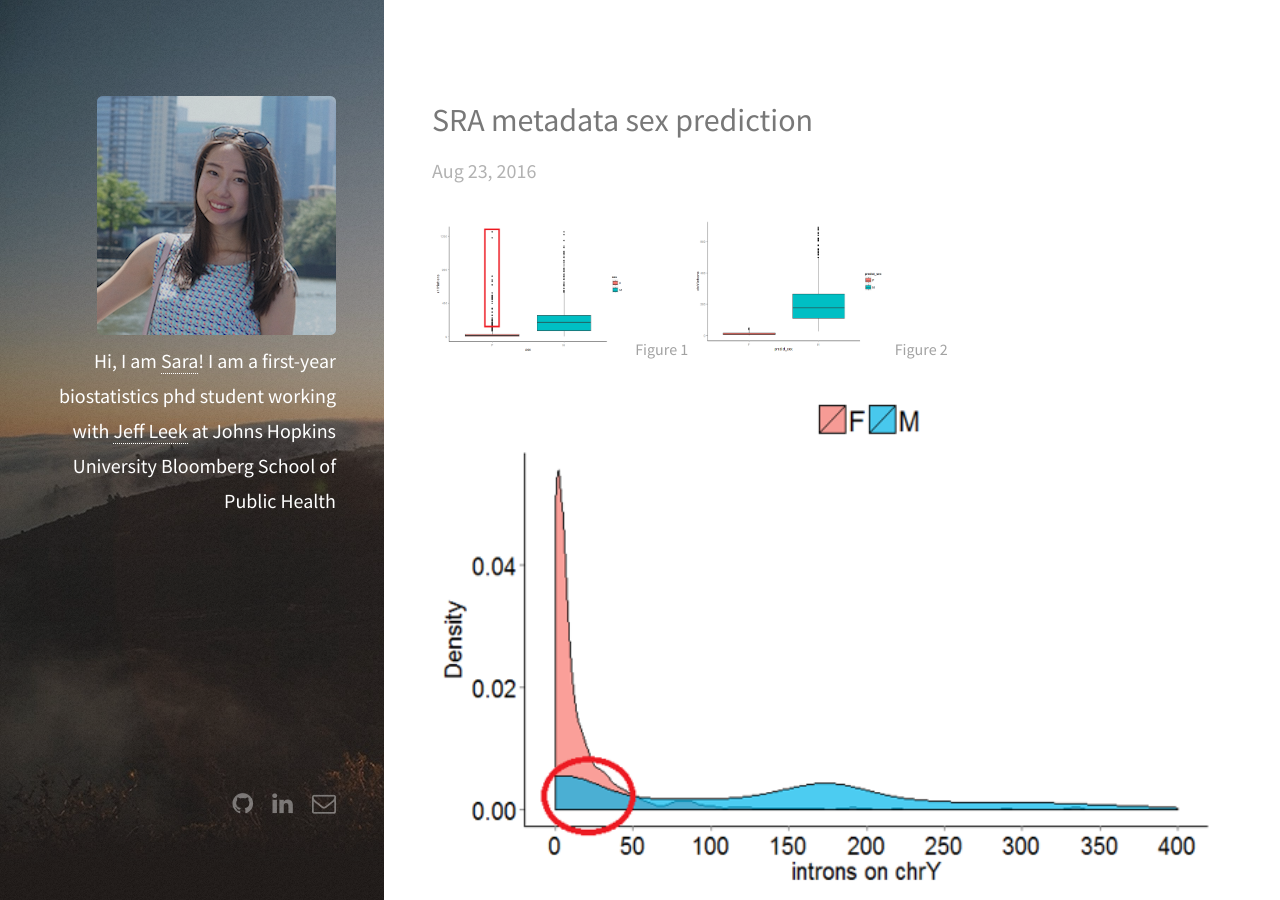
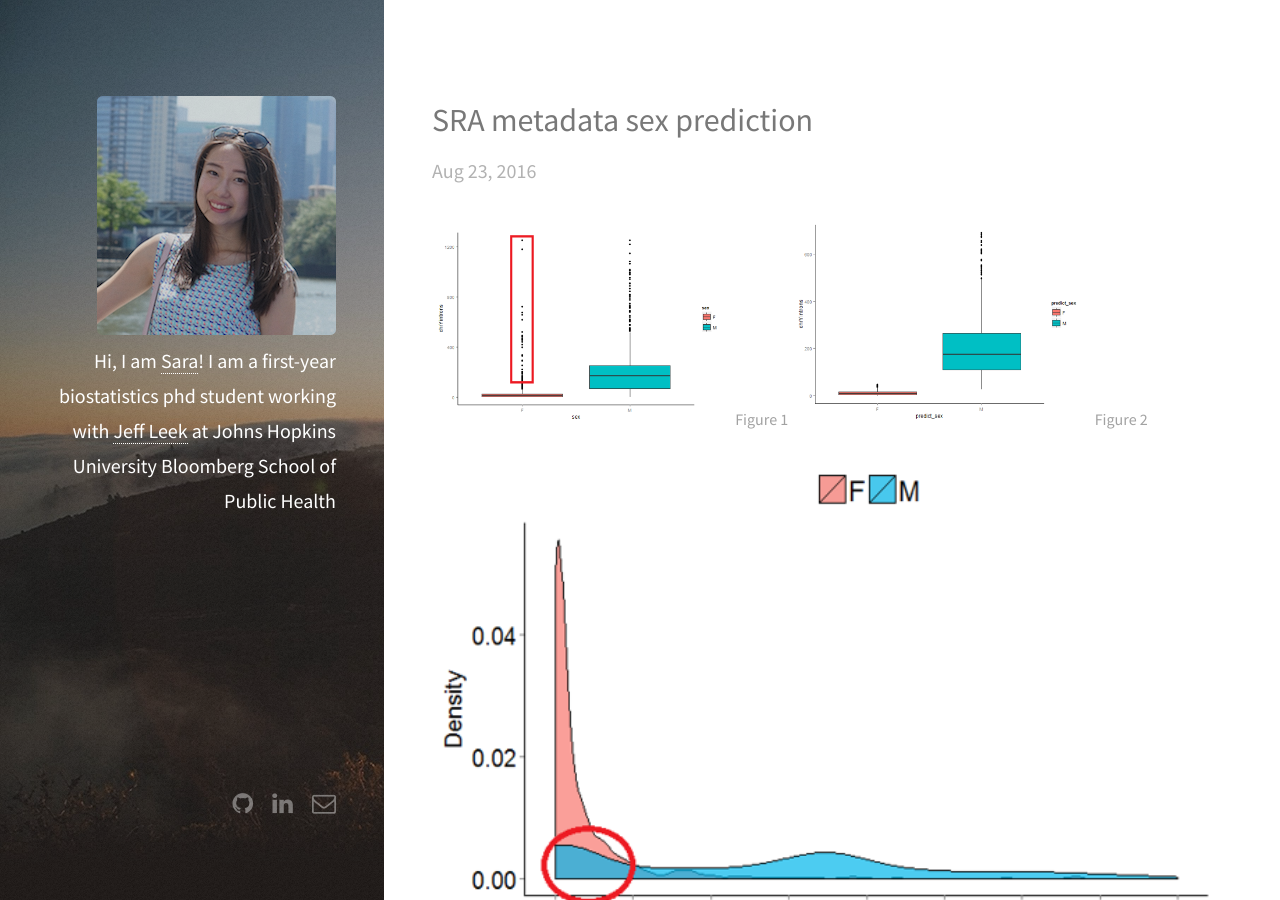
Before and after one commit to SiruoWang/SiruoWang.github.io, a Jekyll site: the page built from _posts/2016-08-23-srametasex.markdown, in a window 1280 px wide and 900 px high. Built offline with Jekyll 4.4.1, drawn with Linux system fonts in a browser that asks for light colours.

Commit message:
Update 2016-08-23-srametasex.markdown

```diff
--- a/_posts/2016-08-23-srametasex.markdown
+++ b/_posts/2016-08-23-srametasex.markdown
@@ -2,9 +2,9 @@
 layout: post
 title: SRA metadata sex prediction
 ---
-<img src="/images/fulls/before prediction.png" width="200">
+<img src="/images/fulls/before prediction.png" width="300">
 Figure 1
-<img src="/images/fulls/after prediction.png" width="200">
+<img src="/images/fulls/after prediction.png" width="300">
 Figure 2
 <img src="/images/fulls/before prediction-1.png" class="fit image">
 Figure 3
```
